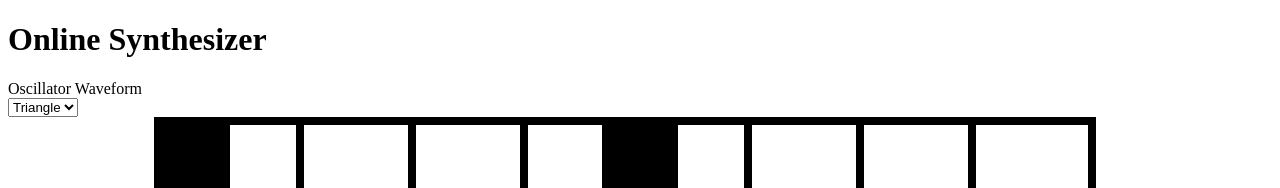
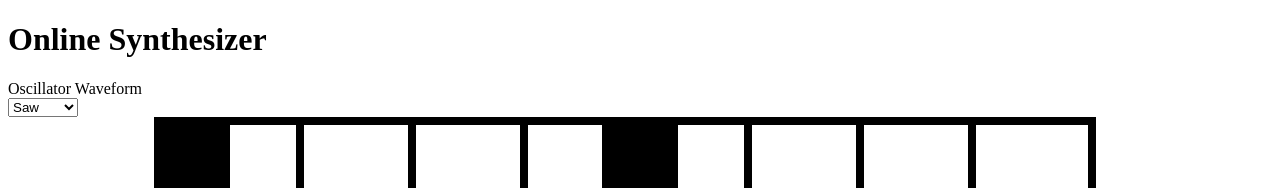
Before and after one commit to xow/ambience, a Next.js app: page / in a window 1280 px wide. Shown: the top 188 px of the page. Built offline with nearby package versions, Linux system fonts and the light colour scheme.

Commit message:
Make saw default again

```diff
--- a/src/pages/index.tsx
+++ b/src/pages/index.tsx
@@ -18,7 +18,7 @@ export const SynthParametersContext = React.createContext<{
 
 function HomePage() {
   const [params, setParams] = useState<ISynthParameters>({
-    type: 'triangle',
+    type: 'sawtooth',
   });
   const [handleClickKey, setHandleClickKey] = useState<IHandleClickKey>();
   useEffect(() => {
```
